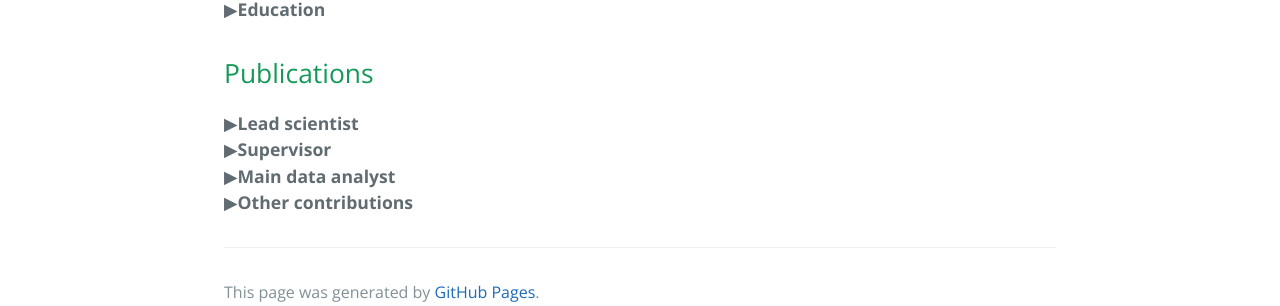
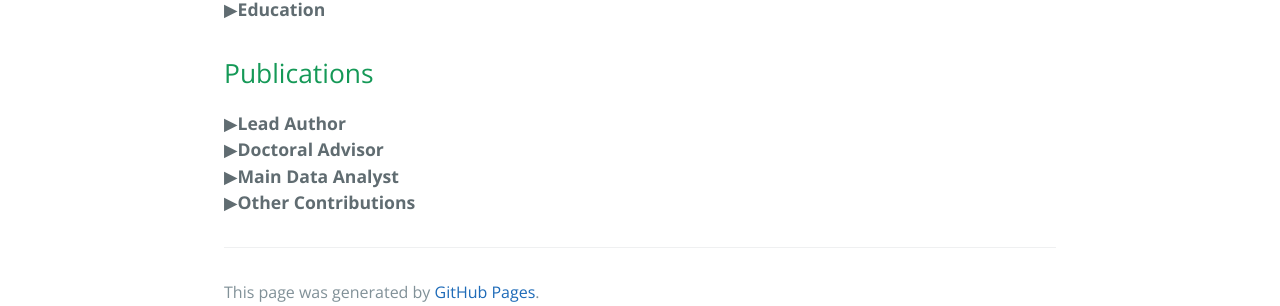
Before and after one commit to samuelmiver/samuelmiver.github.io, a Jekyll site: the page built from index.md, in a window 1280 px wide. Shown: the part 1139-1445 px from the top of the page. Built offline with Jekyll 4.4.1, drawn with Linux system fonts in a browser that asks for light colours; our own code applies the rules of GitHub Pages for plain Markdown files.

Commit message:
update headers

```diff
--- a/index.md
+++ b/index.md
@@ -124,7 +124,7 @@ details[open] summary:before {
 ## Publications
 
 <details>
-  <summary><strong>Lead scientist</strong></summary>
+  <summary><strong>Lead Author</strong></summary>
   <ul>
     <li>
       "<strong> In silico typing maps the natural diversity of  <em>Escherichia coli</em> transporter-dependent capsules</strong>" — Samuel Miravet-Verde, Elisabetta Cacace, Carine Roese Mores, ..., Shinichi Sunagawa, Timothy G. Keys. <em>Nature Microbiology</em> (23 Apr 2026).
@@ -154,7 +154,7 @@ details[open] summary:before {
 </details>
 
 <details>
-  <summary><strong>Supervisor</strong></summary>
+  <summary><strong>Doctoral Advisor</strong></summary>
   <ul>
     <li>
       "<strong>Exon inclusion signatures enable accurate estimation of splicing factor activity</strong>" — Miquel Anglada-Girotto, Daniel F. Moakley, ..., Samuel Miravet-Verde, Andrea Califano, Luis Serrano. <em>Nature Communications</em> (12 Mar 2026).
@@ -176,7 +176,7 @@ details[open] summary:before {
 </details>
 
 <details>
-  <summary><strong>Main data analyst</strong></summary>
+  <summary><strong>Main Data Analyst</strong></summary>
   <ul>
     <li>
       "<strong>SURE editing: combining oligo-recombineering and programmable insertion/deletion of selection markers to efficiently edit the <em>Mycoplasma pneumoniae</em> genome</strong>" — Carlos Piñero-Lambea, Eva Garcia-Ramallo, Samuel Miravet-Verde, ..., Maria Lluch-Senar, Luis Serrano. <em>Nucleic Acids Research</em> (15 Dec 2022).
@@ -198,7 +198,7 @@ details[open] summary:before {
 </details>
 
 <details>
-  <summary><strong>Other contributions</strong></summary>
+  <summary><strong>Other Contributions</strong></summary>
   <ul>
     <li>
       "<strong>Planetary structure and drivers of diazotroph communities reveal key reservoirs of nitrogen-fixation potential</strong>" — Lucas J. Ustick, ..., Samuel Miravet-Verde, Jaime Huerta-Cepas, Shinichi Sunagawa, Michael Kuhn, Peer Bork. <em>bioRxiv</em> (28 Jul 2026).
```
